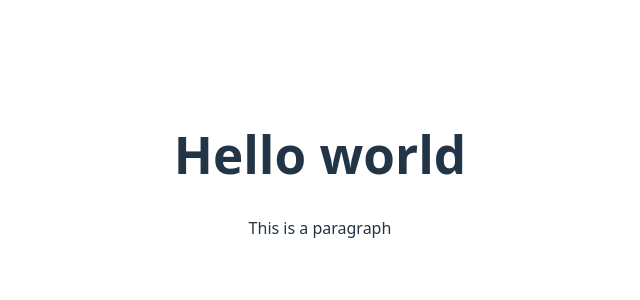
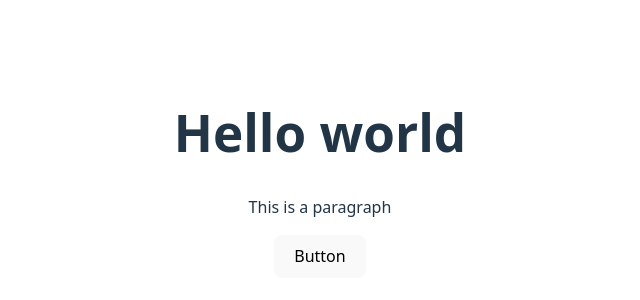
Before and after one commit to murphy-afk/vite-hello-world, a React (Vite) app: page / in a window 1280 px wide. Shown: the part 226-526 px from the top of the page, without its empty margins (320-960 px from the left). Built offline with nearby package versions, Linux system fonts and the light colour scheme.

Commit message:
feat: button, greeting

```diff
--- a/src/App.jsx
+++ b/src/App.jsx
@@ -7,9 +7,21 @@ function App() {
 }
 
 function Paragraph() {
-  return(
+  return (
     <p>This is a paragraph</p>
   )
 }
+function Button() {
+  return (
+    <button>Button</button>
+  )
+}
 
-export { App, Paragraph }
+const Greet = (name) => {
+  name = "You";
+  return (
+    console.log(`Hello ${name}`)
+  )
+}
+
+export { App, Paragraph, Button, Greet }
--- a/src/main.jsx
+++ b/src/main.jsx
@@ -1,11 +1,13 @@
 import { StrictMode } from 'react'
 import { createRoot } from 'react-dom/client'
 import './index.css'
-import { App, Paragraph } from './App.jsx'
+import { App, Paragraph, Button, Greet } from './App.jsx'
 
 createRoot(document.getElementById('root')).render(
   <StrictMode>
     <App />
     <Paragraph />
+    <Button />
+    <Greet />
   </StrictMode>,
 )
```
